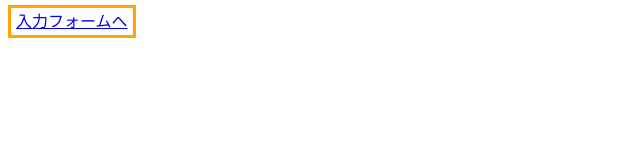
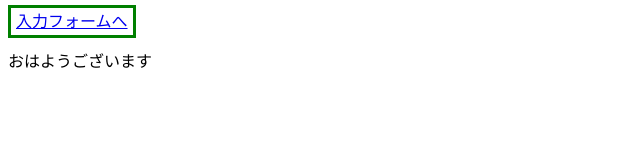
Before and after one commit to Kashiwazaki-Seiichirou/conflict-test, a plain HTML site: page index.html in a window 1280 px wide. Shown: the whole page, without its empty margins (0-640 px from the left). Drawn offline with Linux system fonts and the light colour scheme.

Commit message:
index.htmlとform.htmlの更新
index.htmlの17行目のborderを緑に変更しました。
index.htmlの１８行目にpタグで、「おはようございます」と追記しました。
form.htmlの７行目のタイトルを「登録ページへようこそ」に変更。
form.htmlの１１行目にh1タグで「登録画面」を追記しました。

```diff
--- a/index.html
+++ b/index.html
@@ -14,7 +14,7 @@
 <body>
 
 
-    <a href="form.html" style="border: solid orange 3px;">入力フォームへ</a>
-
+    <a href="form.html" style="border: solid green 3px;">入力フォームへ</a>
+<p>おはようございます</p>
 </body>
 </html>
```
Also changed, not shown: form.html (+2 -2 lines).
